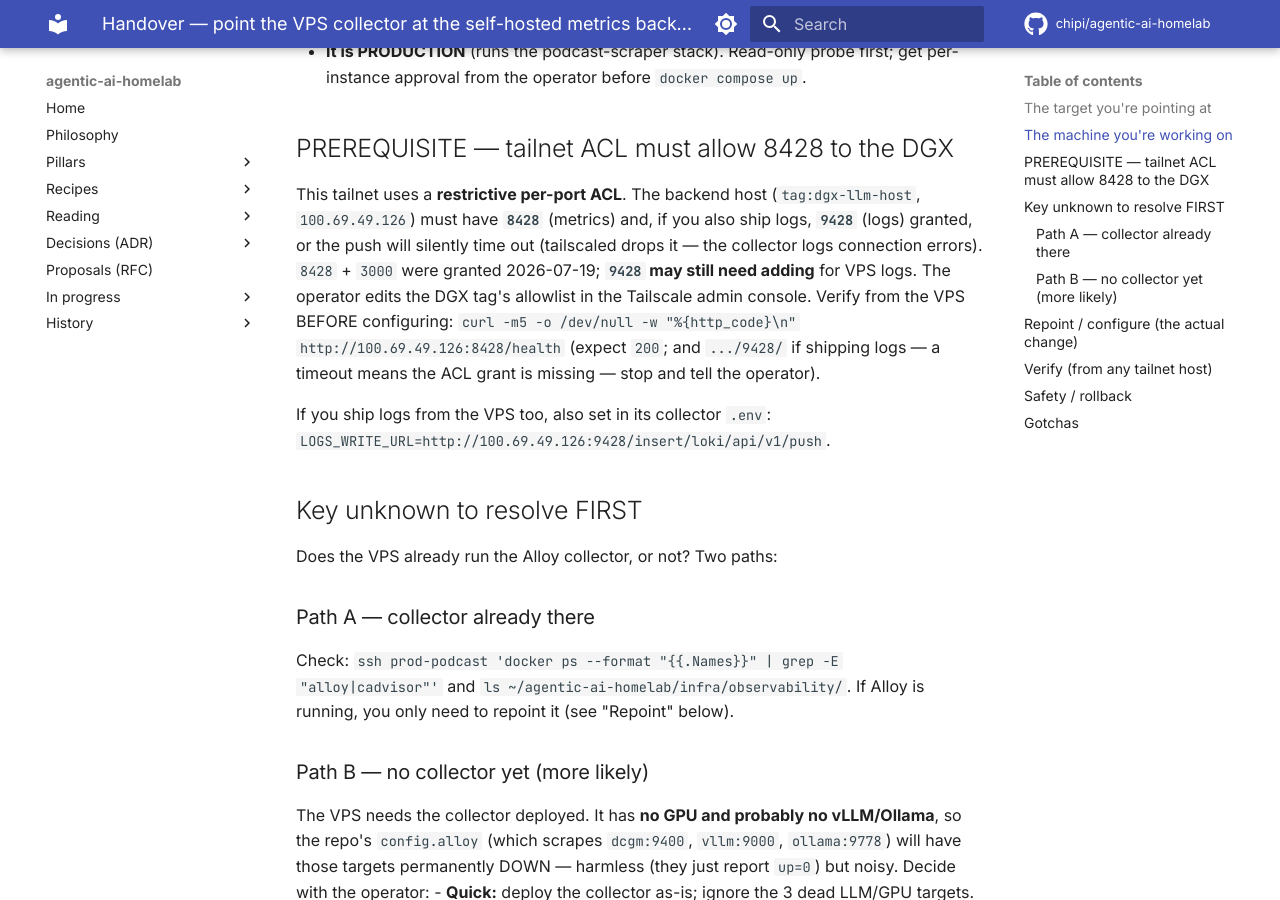
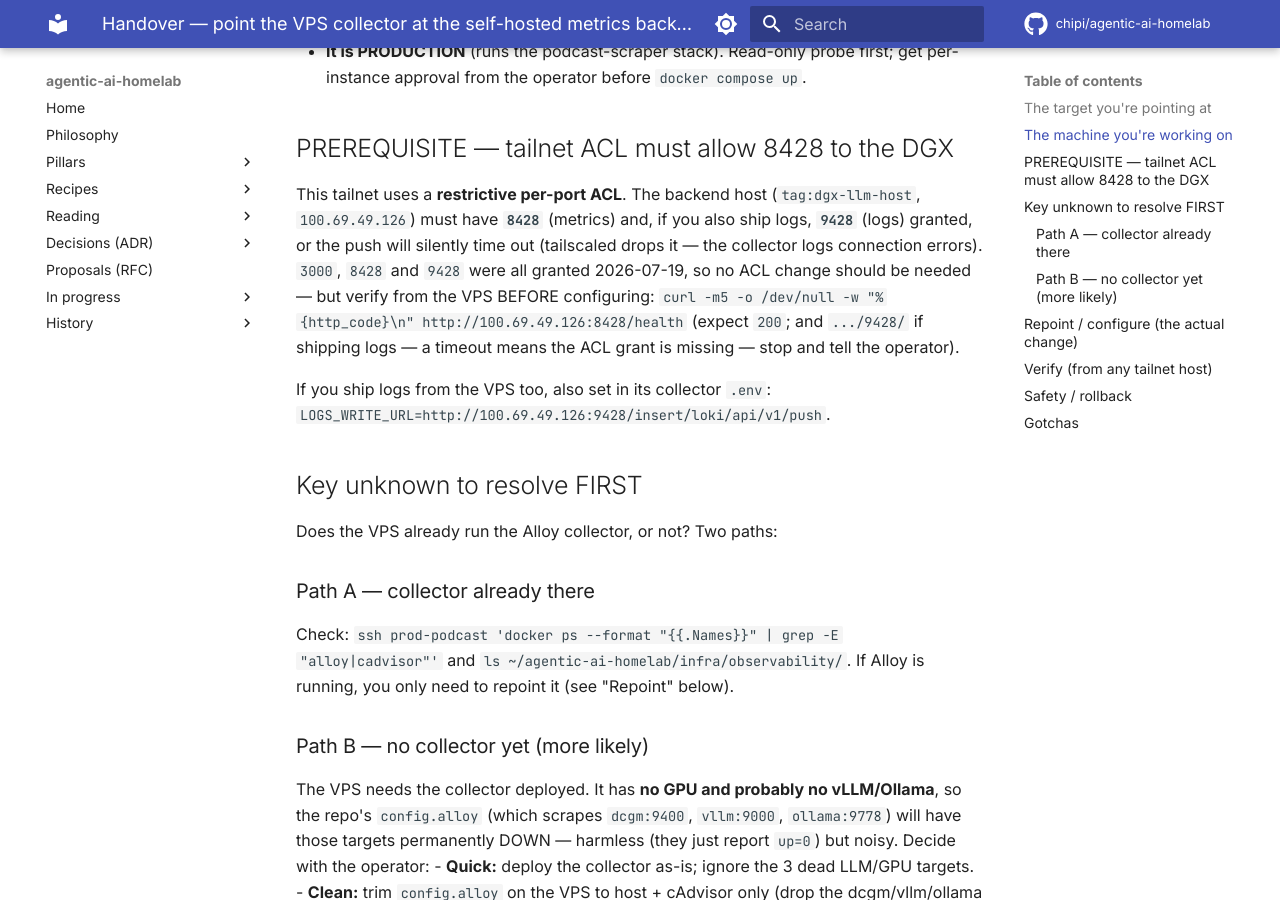
Before and after one commit to chipi/agentic-ai-homelab, an MkDocs documentation site: the page built from docs/wip/observability-vps-collector-handover.md, in a window 1280 px wide and 900 px high, scrolled down 745 px. Built offline with MkDocs 1.6.1 and Material for MkDocs 9.7.7, drawn with Linux system fonts in a browser that asks for light colours; comment, search, counter and statistics services are not loaded.

Commit message:
docs(wip): handover — 9428 ACL grant done, no change needed for VPS logs
Co-Authored-By: Claude Opus 4.8 <noreply@anthropic.com>
Claude-Session: https://claude.ai/code/session_01LoBG4mqCvNP1M6HRW393xF

```diff
--- a/docs/wip/observability-vps-collector-handover.md
+++ b/docs/wip/observability-vps-collector-handover.md
@@ -29,10 +29,9 @@ collector. Nothing here touches the DGX.
 This tailnet uses a **restrictive per-port ACL**. The backend host
 (`tag:dgx-llm-host`, `100.69.49.126`) must have **`8428`** (metrics) and, if you
 also ship logs, **`9428`** (logs) granted, or the push will silently time out
-(tailscaled drops it — the collector logs connection errors). `8428` + `3000`
-were granted 2026-07-19; **`9428` may still need adding** for VPS logs. The
-operator edits the DGX tag's allowlist in the Tailscale admin console. Verify
-from the VPS BEFORE configuring:
+(tailscaled drops it — the collector logs connection errors). `3000`, `8428`
+and `9428` were all granted 2026-07-19, so no ACL change should be needed —
+but verify from the VPS BEFORE configuring:
 `curl -m5 -o /dev/null -w "%{http_code}\n" http://100.69.49.126:8428/health`
 (expect `200`; and `.../9428/` if shipping logs — a timeout means the ACL grant
 is missing — stop and tell the operator).
```
